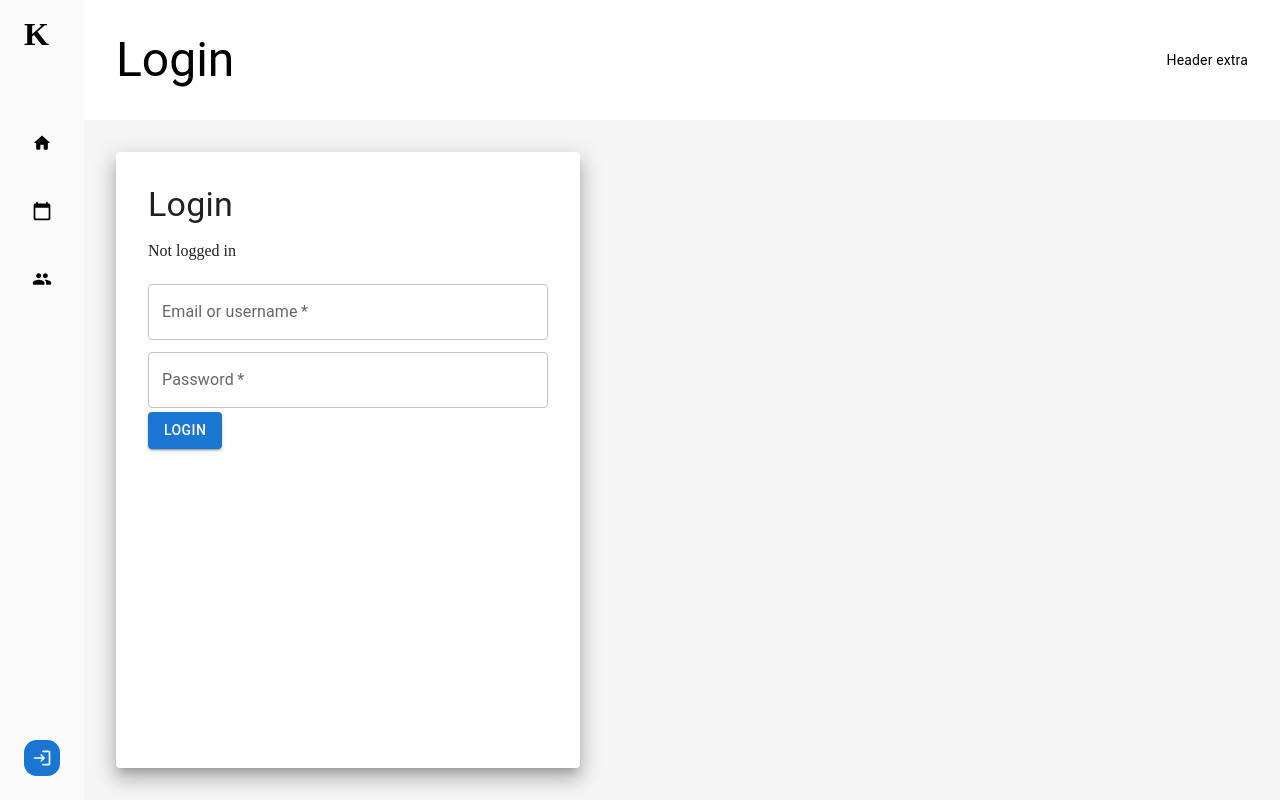
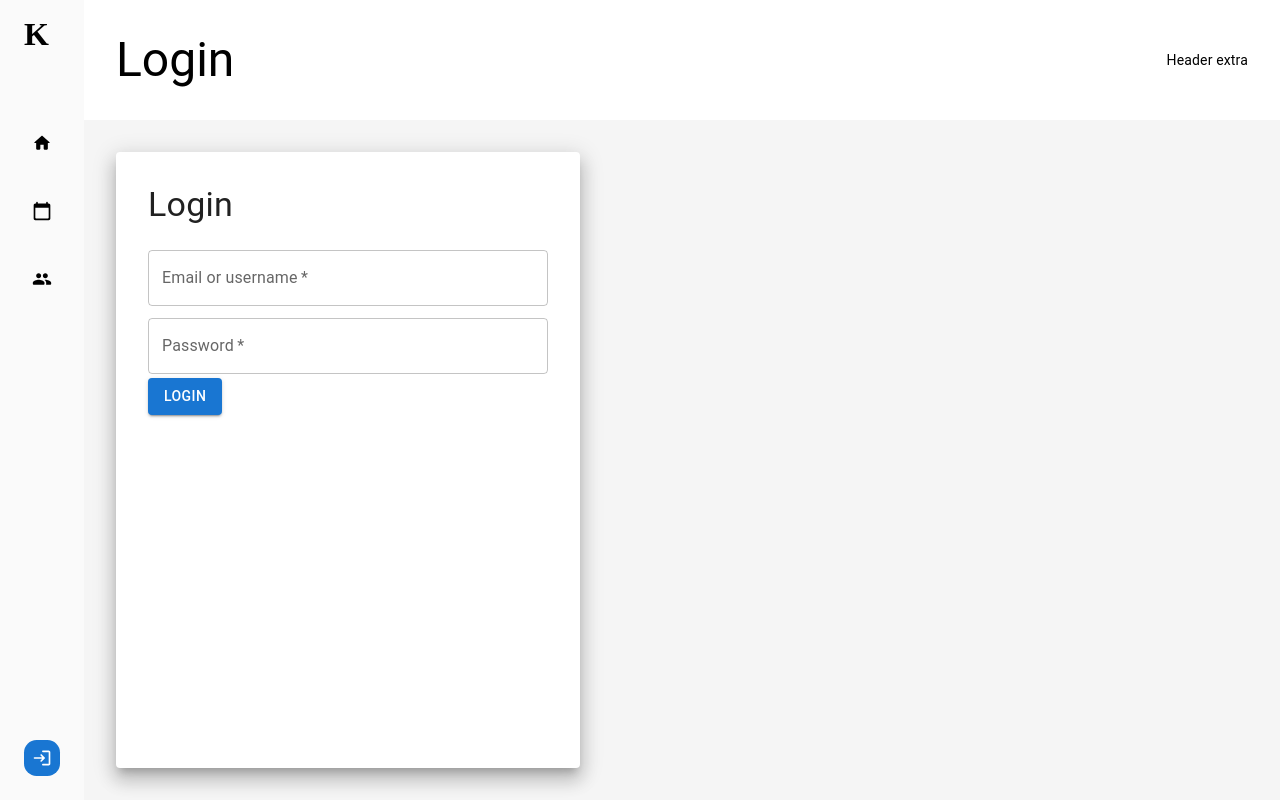
Before and after one commit to kirusfg/timetable, a React (Vite) app in the folder client/: page /auth/login in a window 1280 px wide. Built offline with nearby package versions, Linux system fonts and the light colour scheme.

Commit message:
Remove the "not logged in" message

```diff
--- a/client/src/pages/auth/Login.tsx
+++ b/client/src/pages/auth/Login.tsx
@@ -88,13 +88,11 @@ const LoginPage = () => {
                 </Alert>
               ) : null}
 
-              {data ? (
+              {data && (
                 <Alert severity='success'>
                   <AlertTitle>Success</AlertTitle>
                   Logged in as {data.user?.username}. Redirecting...
                 </Alert>
-              ) : (
-                <p>Not logged in</p>
               )}
 
               <FormControl>
```
